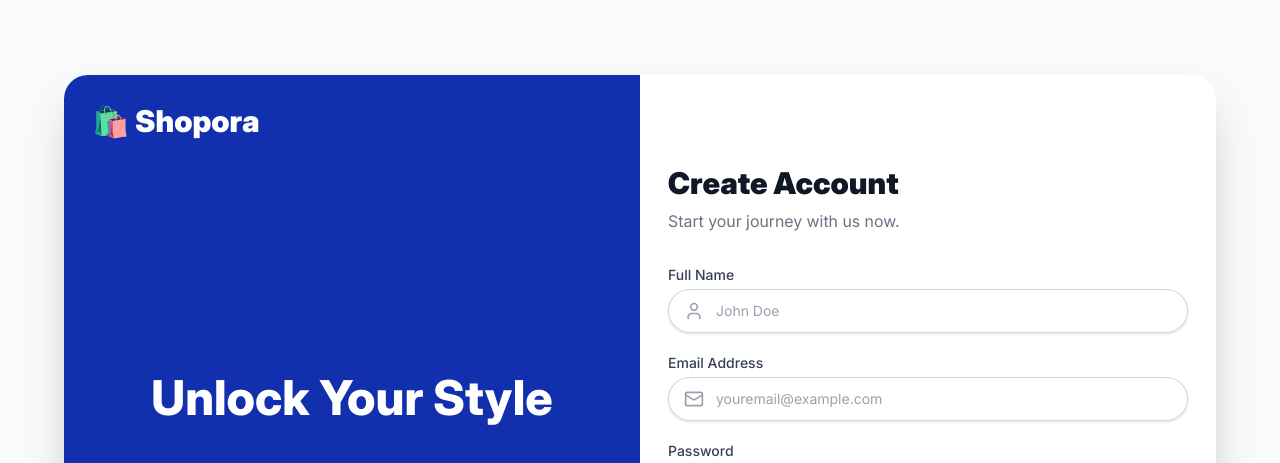
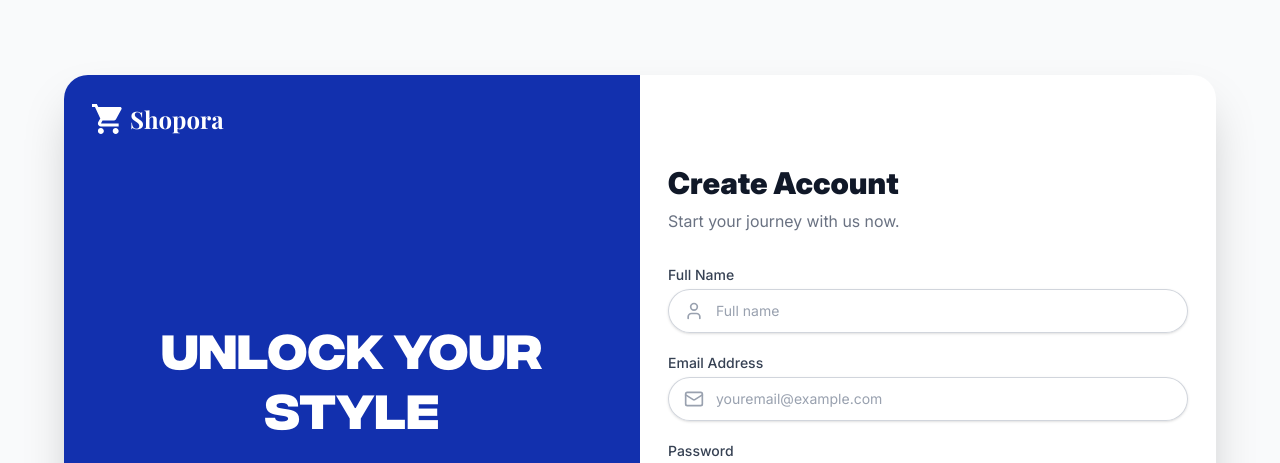
Before and after one commit to AryaGoberto/shopora, a Next.js app: page /signup in a window 1280 px wide. Shown: the top 463 px of the page. Built offline with nearby package versions, Linux system fonts and the light colour scheme; no server answers.

Commit message:
fix logo

```diff
--- a/app/signup/page.tsx
+++ b/app/signup/page.tsx
@@ -5,7 +5,10 @@ import { User, Lock, Mail, ChevronRight } from "lucide-react";
 import { useRouter } from "next/navigation";
 import { createUserWithEmailAndPassword, updateProfile } from "firebase/auth";
 import { setDoc, doc, serverTimestamp } from "firebase/firestore";
-import { auth, db } from "../lib/firebase"; // pastikan path benar
+import { auth, db } from "../lib/firebase";
+import Image from "next/image";
+import Link from "next/link";
+import { playfair, integralCF_Fonts } from "../lib/font";
 
 const SignupPage: React.FC = () => {
   const router = useRouter();
@@ -22,13 +25,12 @@ const SignupPage: React.FC = () => {
     setLoading(true);
 
     try {
-      // 1️⃣ Buat akun baru di Firebase Auth
-      const userCredential = await createUserWithEmailAndPassword(auth, email, password);
-
-      // 2️⃣ Update profil nama pengguna
+      const userCredential = await createUserWithEmailAndPassword(
+        auth,
+        email,
+        password
+      );
       await updateProfile(userCredential.user, { displayName: name });
-
-      // 3️⃣ Simpan data user ke Firestore
       await setDoc(doc(db, "users", userCredential.user.uid), {
         uid: userCredential.user.uid,
         name,
@@ -55,25 +57,51 @@ const SignupPage: React.FC = () => {
   return (
     <div className="min-h-screen flex items-center justify-center bg-gray-50 p-4">
       <div className="w-full max-w-6xl h-auto md:h-[650px] bg-white rounded-3xl shadow-2xl overflow-hidden grid grid-cols-1 md:grid-cols-2">
-        <div className="hidden md:flex flex-col justify-between p-7 text-white" style={{ backgroundColor: "#1230AE" }}>
-          <div className="flex items-center text-3xl font-black mb-10">🛍️ Shopora</div>
-          <div className="flex flex-col items-center justify-center text-center flex-grow">
-            <h2 className="text-5xl font-extrabold mb-4 leading-tight">Unlock Your Style</h2>
+        <div
+          className="hidden md:flex flex-col justify-between p-7 text-white"
+          style={{ backgroundColor: "#1230AE" }}
+        >
+          <div className="flex items-center gap-2">
+            <Image
+              src="/logo_shopora.svg"
+              alt="Shopora Logo"
+              width={30}
+              height={30}
+              className="svg-white-filter"
+            />
+            <Link
+              href="/"
+              className={`text-2xl font-bold text-white ${playfair.className}`}
+            >
+              Shopora
+            </Link>
+          </div>
+          <div className="flex flex-col items-center justify-center text-center flex-1">
+            <h2
+              className={`text-5xl font-extrabold mb-4 leading-tight ${integralCF_Fonts.className}`}
+            >
+              Unlock Your Style
+            </h2>
             <p className="text-gray-200 mt-4 max-w-sm">
-              Sign up today to explore thousands of high-quality products and get 20% off your first order.
+              Sign up today to explore thousands of high-quality products and
+              get 20% off your first order.
             </p>
           </div>
         </div>
 
         <div className="p-5 sm:p-12 md:p-7 flex flex-col justify-center">
           <div className="text-left mb-8">
-            <h1 className="text-3xl font-black text-gray-900 mb-2">Create Account</h1>
+            <h1 className="text-3xl font-black text-gray-900 mb-2">
+              Create Account
+            </h1>
             <p className="text-gray-500">Start your journey with us now.</p>
           </div>
 
           <form className="space-y-5" onSubmit={handleSignup}>
             <div>
-              <label className="block text-sm font-medium text-gray-700 mb-1">Full Name</label>
+              <label className="block text-sm font-medium text-gray-700 mb-1">
+                Full Name
+              </label>
               <div className="relative rounded-full shadow-sm">
                 <div className="pointer-events-none absolute inset-y-0 left-0 flex items-center pl-4">
                   <User className="h-5 w-5 text-gray-400" />
@@ -81,7 +109,7 @@ const SignupPage: React.FC = () => {
                 <input
                   type="text"
                   required
-                  placeholder="John Doe"
+                  placeholder="Full name"
                   value={name}
                   onChange={(e) => setName(e.target.value)}
                   className="block w-full rounded-full border-0 py-3 pl-12 pr-4 text-gray-900 ring-1 ring-inset ring-gray-300 placeholder:text-gray-400 focus:ring-2 focus:ring-inset focus:ring-[#1230AE] sm:text-sm"
@@ -90,7 +118,9 @@ const SignupPage: React.FC = () => {
             </div>
 
             <div>
-              <label className="block text-sm font-medium text-gray-700 mb-1">Email Address</label>
+              <label className="block text-sm font-medium text-gray-700 mb-1">
+                Email Address
+              </label>
               <div className="relative rounded-full shadow-sm">
                 <div className="pointer-events-none absolute inset-y-0 left-0 flex items-center pl-4">
                   <Mail className="h-5 w-5 text-gray-400" />
@@ -107,7 +137,9 @@ const SignupPage: React.FC = () => {
             </div>
 
             <div>
-              <label className="block text-sm font-medium text-gray-700 mb-1">Password</label>
+              <label className="block text-sm font-medium text-gray-700 mb-1">
+                Password
+              </label>
               <div className="relative rounded-full shadow-sm">
                 <div className="pointer-events-none absolute inset-y-0 left-0 flex items-center pl-4">
                   <Lock className="h-5 w-5 text-gray-400" />
@@ -123,7 +155,9 @@ const SignupPage: React.FC = () => {
               </div>
             </div>
 
-            {error && <p className="text-red-500 text-sm text-center">{error}</p>}
+            {error && (
+              <p className="text-red-500 text-sm text-center">{error}</p>
+            )}
 
             <div>
               <button
@@ -140,7 +174,10 @@ const SignupPage: React.FC = () => {
 
           <div className="mt-8 text-center text-sm text-gray-600">
             Already have an account?{" "}
-            <a href="/login" className="font-medium text-[#1230AE] hover:text-[#0f2890]">
+            <a
+              href="/login"
+              className="font-medium text-[#1230AE] hover:text-[#0f2890]"
+            >
               Sign In
             </a>
           </div>
```
